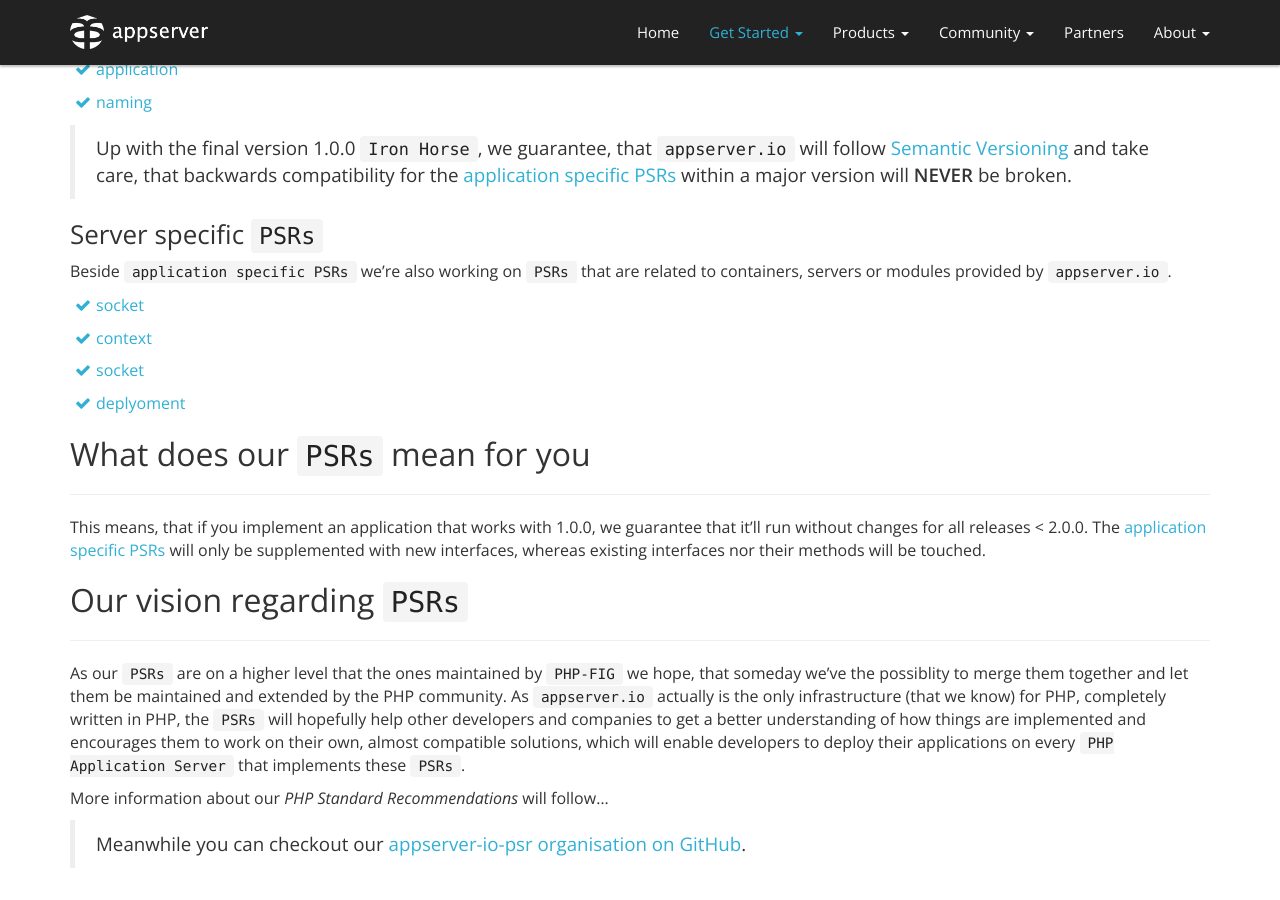
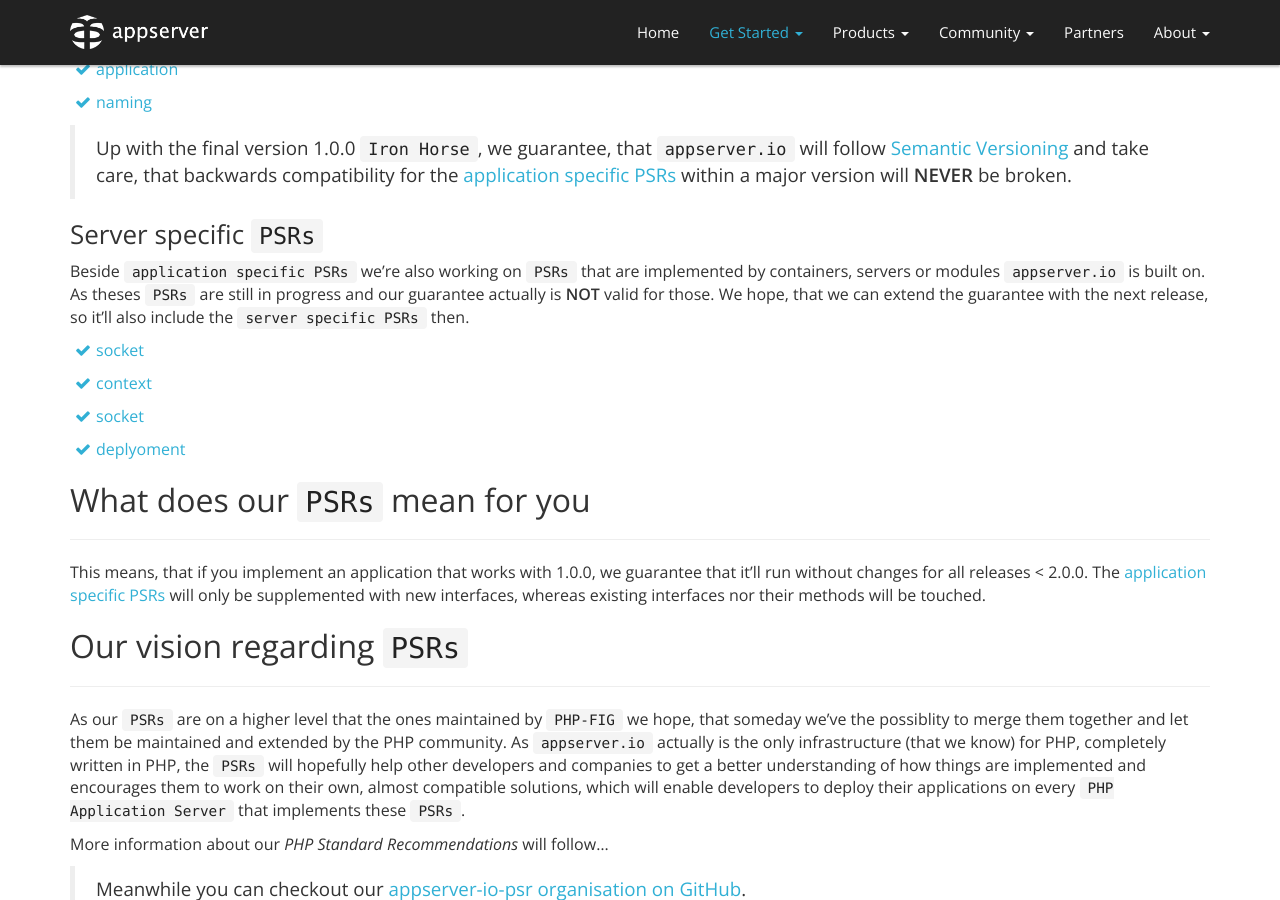
Before and after one commit to appserver-io/appserver, a Jekyll site: the page built from get-started/psrs.md, in a window 1280 px wide and 900 px high, scrolled down 635 px. Built offline with Jekyll 4.4.1, drawn with Linux system fonts in a browser that asks for light colours; nearby versions of some CDN libraries; library files that are not in the unit come from our copies; Markdown is read by kramdown in place of the engine named in the settings.

Commit message:
Update psrs.md

```diff
--- a/get-started/psrs.md
+++ b/get-started/psrs.md
@@ -32,7 +32,7 @@ Applications specific `PSRs` describe all interfaces a developers needs to build
 
 ### Server specific `PSRs`
 
-Beside `application specific PSRs` we're also working on `PSRs` that are related to containers, servers or modules provided by `appserver.io`.
+Beside `application specific PSRs` we're also working on `PSRs` that are implemented by containers, servers or modules `appserver.io` is built on. As theses `PSRs` are still in progress and our guarantee actually is **NOT** valid for those. We hope, that we can extend the guarantee with the next release, so it'll also include the `server specific PSRs` then.
 
 * [socket](https://github.com/appserver-io-psr/socket)
 * [context](https://github.com/appserver-io-psr/context)
```
